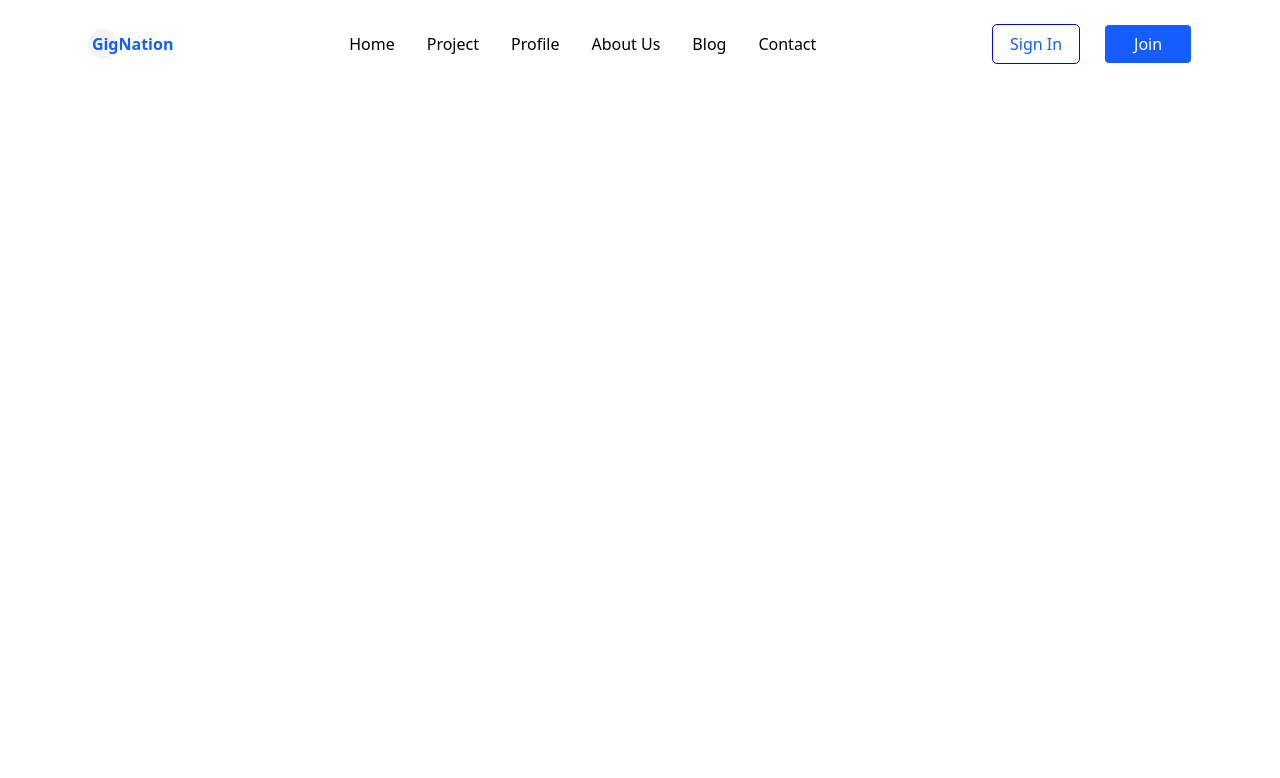
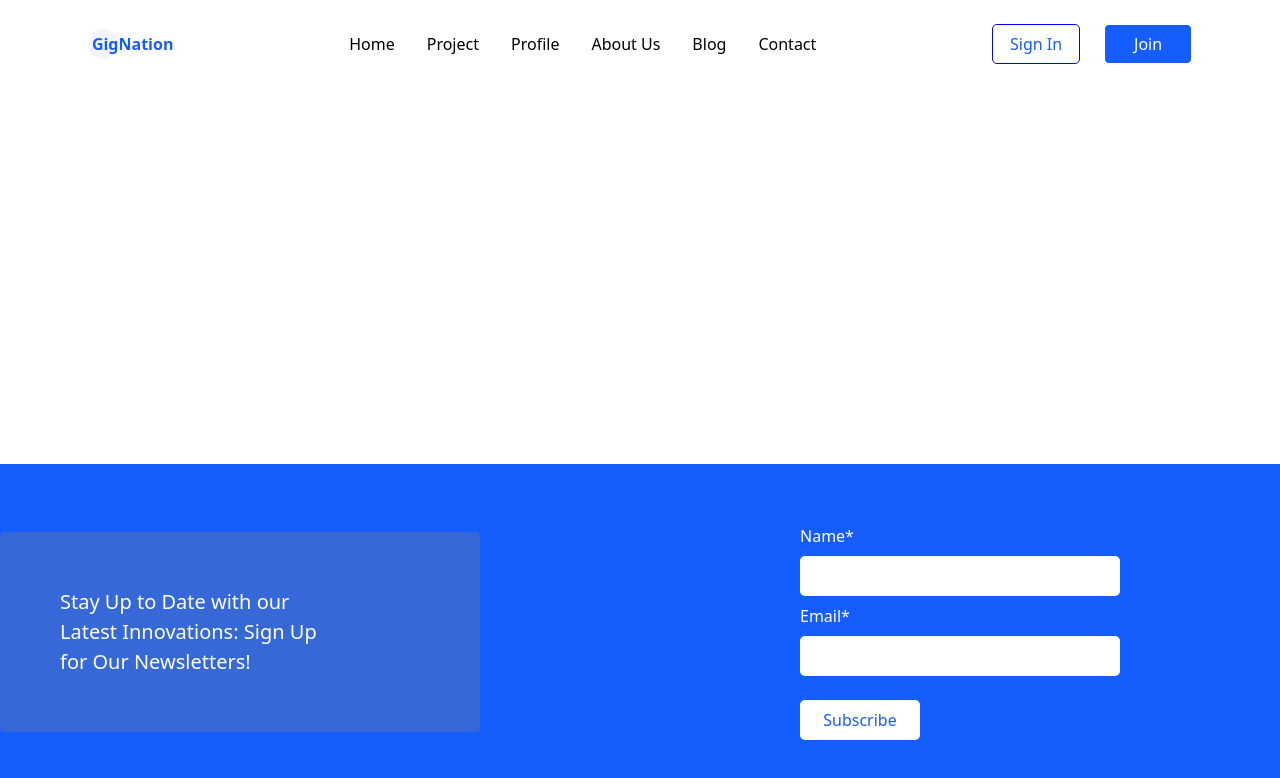
Before and after one commit to AnisHr77/Freelancer, a Next.js app in the folder frontend/: page / in a window 1280 px wide. Shown: the top 778 px of the page. Built offline with nearby package versions, Linux system fonts and the light colour scheme.

Commit message:
create footer part1

```diff
--- a/frontend/src/app/layout.tsx
+++ b/frontend/src/app/layout.tsx
@@ -2,6 +2,7 @@ import type { Metadata } from "next";
 import { Geist, Geist_Mono } from "next/font/google";
 import "./globals.css";
 import Navbar from "@/components/Navbar/navbar";
+import Footer from "@/components/Footer/footer";
 
 
 const geistSans = Geist({
@@ -33,6 +34,7 @@ export default function RootLayout({
         <main>
           {children}
         </main>
+        <Footer/>
       </body>
     </html>
   );
--- /dev/null
+++ b/frontend/src/components/Footer/footer.tsx
@@ -0,0 +1,37 @@
+import React from 'react'
+
+const Footer = () => {
+    return (
+        <footer className='absolute bottom-0 w-screen '>
+            <div className="conatiner  flex flex-col gap-4 items-center py-15  bg-blue-600 h-auto justify-between md:gap-0 md:px-0 md:flex-row">
+                <div style={{ backgroundColor: 'rgba(128, 128, 128, 0.3)' }} className="text-white font-medium text-[20px] h-50 flex items-center text-center  px-8 rounded-[5px] md:text-left  md:px-15 md:w-120 ">
+                    <p className='w-65 '>Stay Up to Date with our Latest Innovations: Sign Up for Our Newsletters!</p>
+                </div>
+                <form className='flex flex-col gap-2 text-white mx-40'>
+                    <label>Name*</label>
+                    <input
+                        type="text"
+                        name='name'
+                        className="w-80 h-10 bg-white rounded-[5px] outline-none text-black pl-2"
+                        required
+                    />
+                    <label>Email*</label>
+                    <input
+                        type="email"
+                        name='email'
+                        className="w-80 h-10 bg-white rounded-[5px] outline-none text-black pl-2"
+                        required
+                    />
+                    <button type='submit'
+                        className=' md:w-30 h-10 mt-4 rounded-[5px] bg-white text-blue-600 hover:bg-blue-600 hover:text-white hover:border active:opacity-50'
+                    >
+                        Subscribe
+                    </button>
+                </form>
+            </div>
+            <div className=""></div>
+        </footer>
+    )
+}
+
+export default Footer
--- a/frontend/src/components/Navbar/navbar.tsx
+++ b/frontend/src/components/Navbar/navbar.tsx
@@ -28,7 +28,7 @@ const Navbar = () => {
                 <p className='font-bold text-blue-600'><span className='  rounded-full py-1 pl-1 bg-gray-100'>Gig</span>Nation</p>
                 <button style={{display : isopen ? "none" : "flex"}} onClick={() => { setIsOpen(true)  }} className='  w-10 h-10'><BsList className=' w-10 h-10 '/></button>
                 <button style={{display : isopen ? "flex" : "none"}} onClick={() => { setIsOpen(false) }} className='hidden w-10 h-10'><IoMdClose className=' w-10 h-10' /></button>
-                <div style={{display : isopen ? "flex" : "none"}} className=" absolute gap-4 items-center top-0  h-screen w-screen  mt-15  hidden flex-col">
+                <div style={{display : isopen ? "flex" : "none"}} className=" z-50 bg-white absolute gap-4 items-center top-0  h-screen w-screen right-0  mt-15  hidden flex-col">
                     <Link href="#">Home</Link>
                     <Link href="#">Project</Link>
                     <Link href="#">Profile</Link>
```
